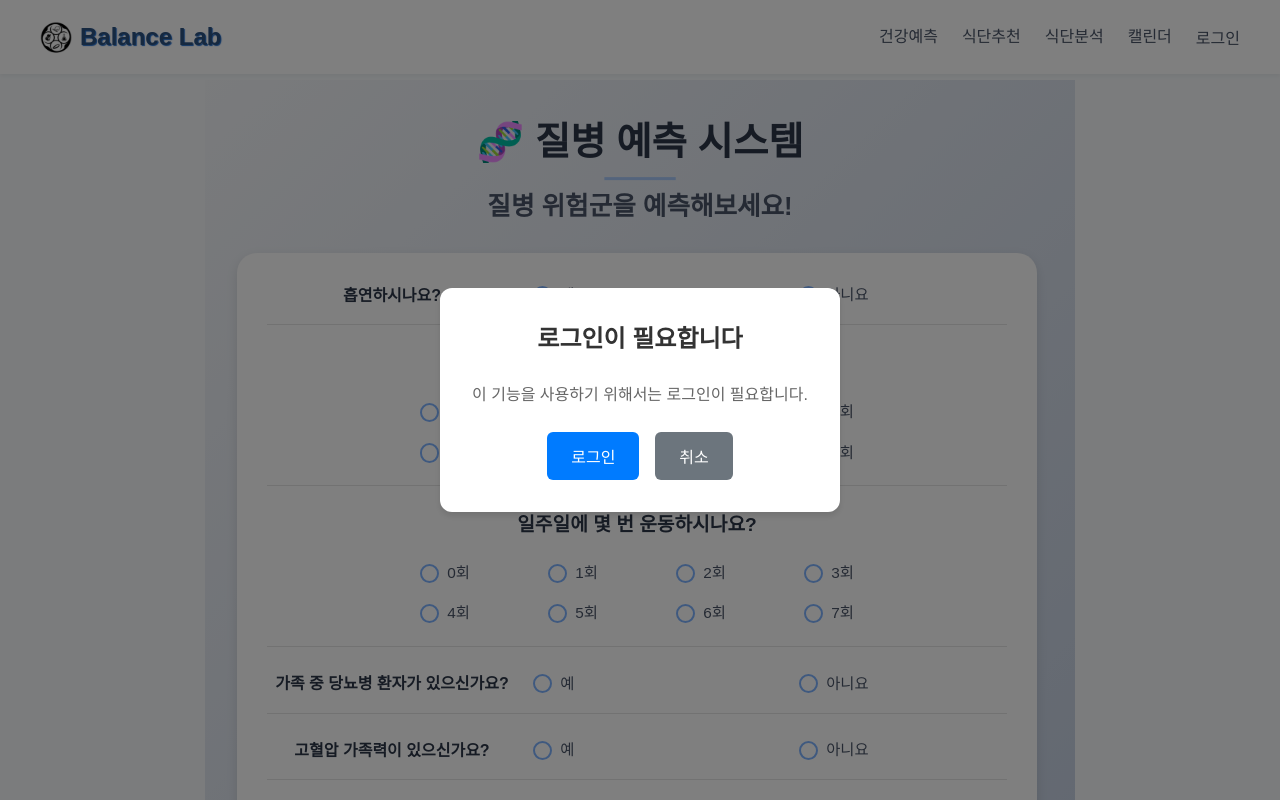
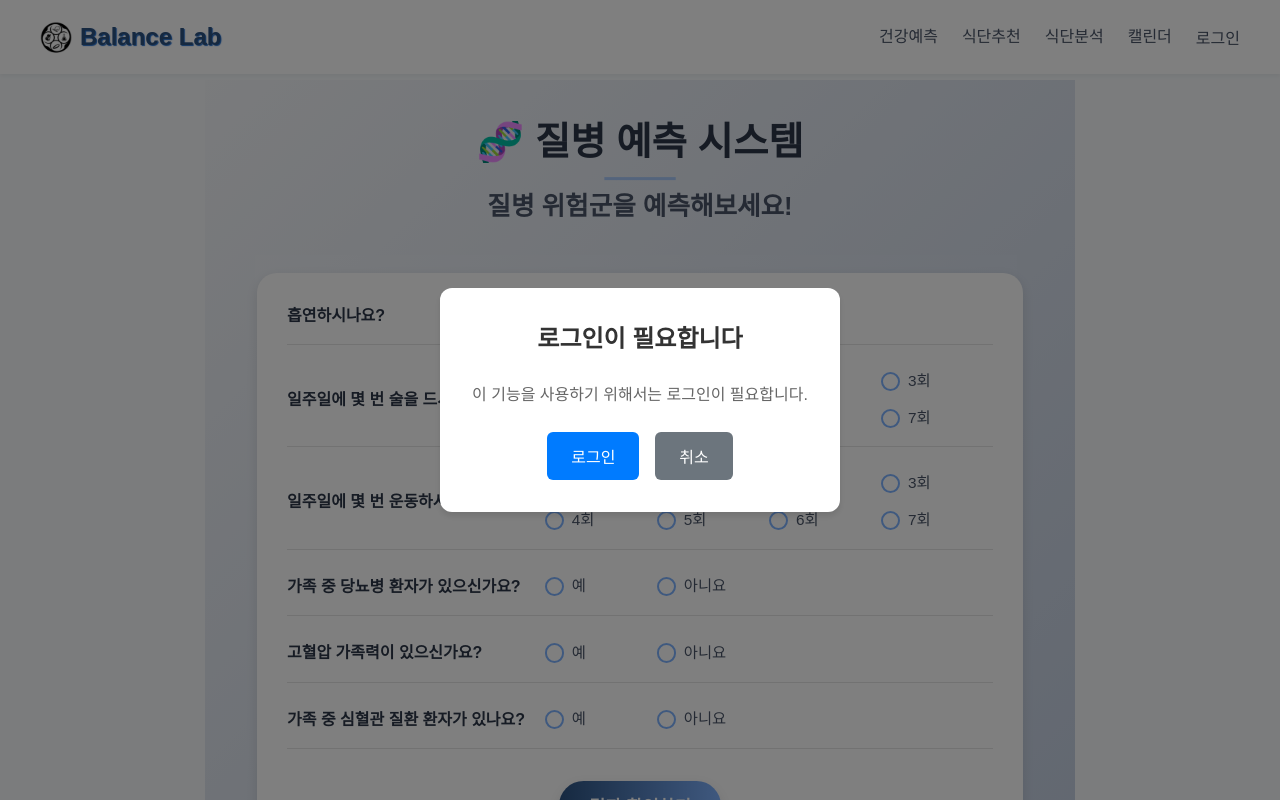
Before and after one commit to hsm9361/balancelabFE, a React (Create React App) app: page /healthprediction/form in a window 1280 px wide. Shown: the top 800 px of the page. Built offline with nearby package versions, Linux system fonts and the light colour scheme; a web font is replaced by a local one.

Commit message:
레이아웃 정렬 수정

```diff
--- a/src/assets/css/pages/healthPrediction/HealthPredictionForm.module.css
+++ b/src/assets/css/pages/healthPrediction/HealthPredictionForm.module.css
@@ -1,5 +1,7 @@
 /* Main container */
-
+.healthPrediction {
+  padding: 20px;
+}
 
 /* Header */
 .header {
@@ -49,7 +51,7 @@
   box-shadow: 0 6px 16px rgba(0, 0, 0, 0.15); /* --shadow-md */
 }
 
- /* Form group (row layout for yes/no questions) */
+/* Form group (row layout for all questions) */
 .formGroup {
   display: flex;
   flex-direction: row;
@@ -64,41 +66,26 @@
   font-size: 1rem;
   font-weight: 600;
   color: #2D3748; /* --text-primary */
-  min-width: 250px;
-  white-space: nowrap;
- }
-
- /* Form group 2 (column layout for weekly questions) */
- .formGroup2 {
-  display: flex;
-  flex-direction: column;
-  align-items: center;
-  gap: 1rem;
-  margin-bottom: 1.5rem;
-  padding-bottom: 1rem;
-  border-bottom: 1px solid rgba(0, 0, 0, 0.1);
- }
-
- .formGroup2 label {
-  font-size: 1.2rem;
-  font-weight: 600;
-  color: #2D3748; /* --text-primary */
-  text-align: center;
+  width: 35%;
+  min-width: 200px;
+  white-space: normal;
+  text-align: left;
 }
 
 /* Remove border from last form group */
- .formGroup:last-child,
- .formGroup2:last-child {
+.formGroup:last-child {
   border-bottom: none;
   padding-bottom: 0;
 }
 
- /* Radio group (yes/no questions) */
+/* Radio group (all questions) */
 .radioGroup {
   display: flex;
-  gap: 1rem;
+  flex-wrap: wrap;
+  gap: 0.5rem;
   justify-content: flex-start;
-  width: 100%;
+  width: 65%;
+  row-gap: 0.75rem;
 }
 
 .radioGroup label {
@@ -110,43 +97,16 @@
   color: #4A5568; /* --text-secondary */
   cursor: pointer;
   transition: all 0.3s ease; /* --transition-normal */
+  width: calc(25% - 0.5rem); /* 4개씩 배치, gap 고려 */
+  min-width: 80px;
 }
 
 .radioGroup label:hover {
   color: #2C5282; /* --primary-color */
 }
 
- /* Radio group 2 (weekly questions) */
- .radioGroup2 {
-  display: flex;
-  gap: 0.5rem;
-  flex-wrap: wrap;
-  justify-content: center;
-  width: 100%;
-  max-width: 600px;
- }
-
- .radioGroup2 label {
-  display: flex;
-  align-items: center;
-  gap: 0.5rem;
-  font-size: 0.96rem;
-  font-weight: 500;
-  color: #4A5568; /* --text-secondary */
-  cursor: pointer;
-  transition: all 0.3s ease; /* --transition-normal */
-  width: 20%;
-  justify-content: center;
-  padding: 0.25rem;
- }
-
- .radioGroup2 label:hover {
-  color: #2C5282; /* --primary-color */
- }
-
 /* Radio inputs */
- .radioGroup input[type="radio"],
- .radioGroup2 input[type="radio"] {
+.radioGroup input[type="radio"] {
   appearance: none;
   width: 1.2rem;
   height: 1.2rem;
@@ -156,19 +116,16 @@
   transition: all 0.3s ease; /* --transition-normal */
 }
 
- .radioGroup input[type="radio"]:hover,
- .radioGroup2 input[type="radio"]:hover {
+.radioGroup input[type="radio"]:hover {
   border-color: #2C5282; /* --primary-color */
 }
 
- .radioGroup input[type="radio"]:checked,
- .radioGroup2 input[type="radio"]:checked {
+.radioGroup input[type="radio"]:checked {
   background-color: #2C5282; /* --primary-color */
   border-color: #2C5282; /* --primary-color */
 }
 
- .radioGroup input[type="radio"]:checked::after,
- .radioGroup2 input[type="radio"]:checked::after {
+.radioGroup input[type="radio"]:checked::after {
   content: '✓';
   position: absolute;
   top: 50%;
@@ -252,26 +209,19 @@
   }
 
   .formGroup label {
+    width: 100%;
     min-width: auto;
     margin-bottom: 0.5rem;
   }
 
   .radioGroup {
-   flex-direction: column;
-   gap: 0.5rem;
+    width: 100%;
+    justify-content: center;
   }
 
-  .formGroup2 label {
-   font-size: 1rem;
-  }
-
-  .radioGroup2 {
-   gap: 0.25rem;
-  }
-
-  .radioGroup2 label {
-   width: 25%;
-   font-size: 0.88rem;
+  .radioGroup label {
+    width: calc(50% - 0.5rem); /* 모바일에서는 2개씩 배치 */
+    justify-content: flex-start;
   }
 
   .predictButton {
@@ -280,3 +230,9 @@
     padding: 10px 20px;
   }
 }
+
+@media (max-width: 480px) {
+  .radioGroup label {
+    width: 100%; /* 매우 작은 화면에서는 1개씩 배치 */
+  }
+}
--- a/src/components/healthPrediction/HealthPredictionForm.jsx
+++ b/src/components/healthPrediction/HealthPredictionForm.jsx
@@ -84,9 +84,9 @@ function HealthPredictionForm({ onSubmit }) {
           </div>
         </div>
 
-        <div className={styles.formGroup2}>
+        <div className={styles.formGroup}>
           <label>일주일에 몇 번 술을 드시나요?</label>
-          <div className={styles.radioGroup2}>
+          <div className={styles.radioGroup}>
             {['0', '1', '2', '3', '4', '5', '6', '7'].map((value) => (
               <label key={value}>
                 <input
@@ -103,9 +103,9 @@ function HealthPredictionForm({ onSubmit }) {
           </div>
         </div>
 
-        <div className={styles.formGroup2}>
+        <div className={styles.formGroup}>
           <label>일주일에 몇 번 운동하시나요?</label>
-          <div className={styles.radioGroup2}>
+          <div className={styles.radioGroup}>
             {['0', '1', '2', '3', '4', '5', '6', '7'].map((value) => (
               <label key={value}>
                 <input
```
Lines whose indentation alone changed are shown as unchanged.
